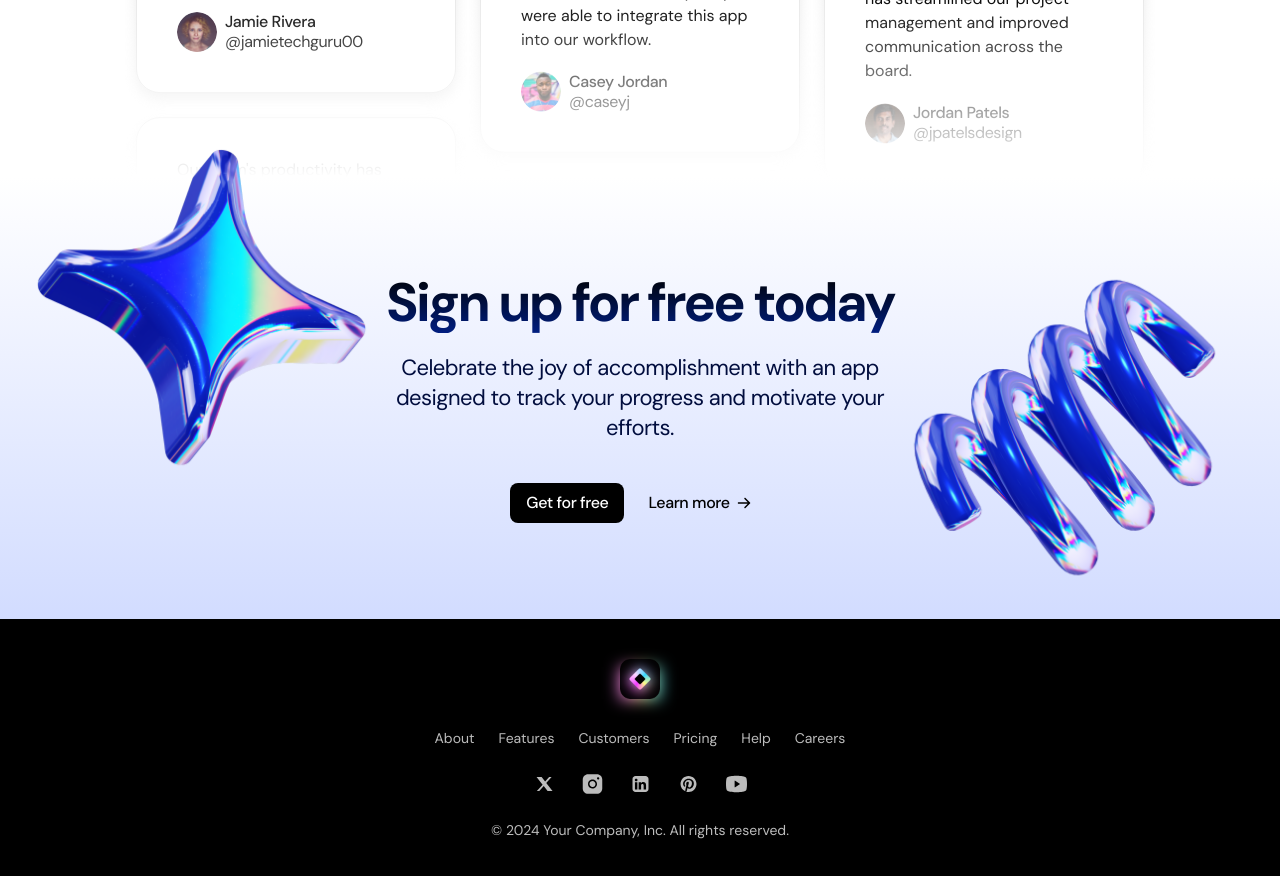
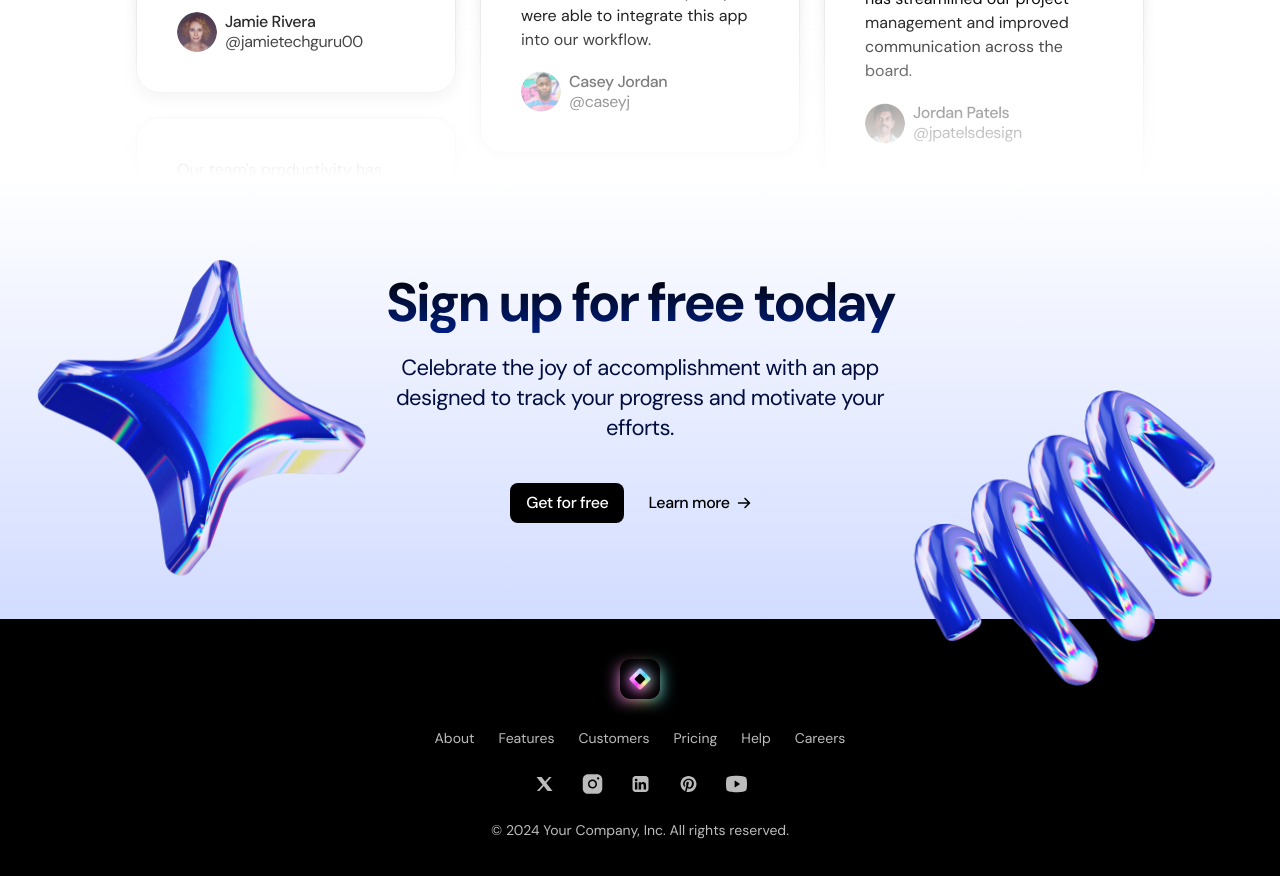
Before and after one commit to AliMoradpour/light-saas-landingpage, a Next.js app: page / in a window 1280 px wide. Shown: the part 4000-4876 px from the top of the page. Built offline with nearby package versions, Linux system fonts and the light colour scheme.

Commit message:
call to action section animated

```diff
--- a/src/sections/CallToAction.tsx
+++ b/src/sections/CallToAction.tsx
@@ -1,28 +1,46 @@
+"use client";
+
 import ArrowRight from "@/assets/arrow-right.svg";
 import starImage from "@/assets/star.png";
 import springImage from "@/assets/spring.png";
-import Image from "next/image";
+import { motion, useScroll, useTransform } from "framer-motion";
+import { useRef } from "react";
 
 export const CallToAction = () => {
+  const sectionRef = useRef(null);
+
+  const { scrollYProgress } = useScroll({
+    target: sectionRef,
+    offset: ["start end", "end start"],
+  });
+
+  const translateY = useTransform(scrollYProgress, [0, 1], [150, -150]);
+
   return (
-    <section className="bg-gradient-to-b from-white to-[#D2DCFF] py-24 overflow-x-clip">
+    <section ref={sectionRef} className="bg-gradient-to-b from-white to-[#D2DCFF] py-24 overflow-x-clip">
       <div className="container">
         <div className="section-heading relative">
           <h2 className="section-title">Sign up for free today</h2>
           <p className="section-description mt-5">
             Celebrate the joy of accomplishment with an app designed to track your progress and motivate your efforts.
           </p>
-          <Image
-            src={starImage}
+          <motion.img
+            src={starImage.src}
             alt="star image"
             width={360}
             className="hidden md:block absolute -left-[350px] -top-[137px]"
+            style={{
+              translateY,
+            }}
           />
-          <Image
-            src={springImage}
+          <motion.img
+            src={springImage.src}
             alt="star image"
             width={360}
             className="hidden md:block absolute -right-[331px] -top-[19px]"
+            style={{
+              translateY,
+            }}
           />
         </div>
         <div className="flex gap-2 mt-10 justify-center">
```
